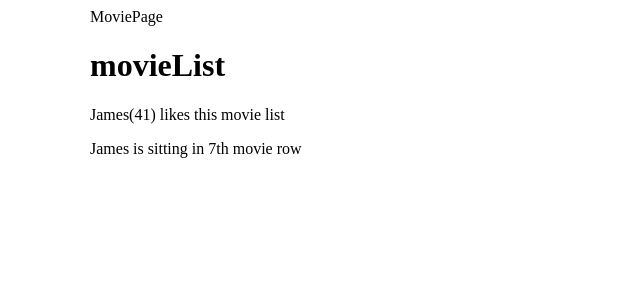
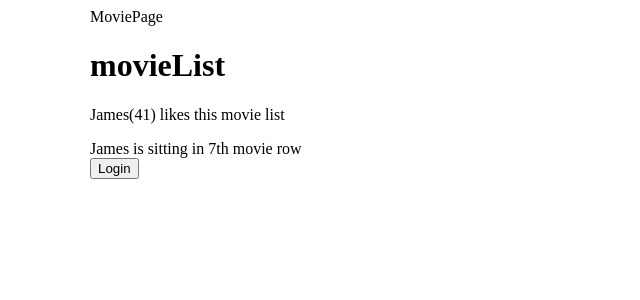
Before and after one commit to NeilaVait/react-hooks, a React (Create React App) app: page / in a window 1280 px wide. Shown: the top 300 px of the page, without its empty margins (0-640 px from the left). Built offline with nearby package versions, Linux system fonts and the light colour scheme.

Commit message:
Login component, onlogin fn used

```diff
--- a/src/App.jsx
+++ b/src/App.jsx
@@ -4,6 +4,7 @@ import './App.css';
 // import CounterHook from './components/CounterHook';
 import MoviePage from './context/MoviePage';
 import UserContext from './context/UserContext';
+import Login from './context/Login';
 
 class App extends Component {
   state = {
@@ -15,6 +16,7 @@ class App extends Component {
 
   handleLogin = (username) => {
     console.log('handlelogin ran', username);
+    this.setState({ user: { ...this.state.user, name: username } });
   };
 
   render() {
@@ -23,6 +25,7 @@ class App extends Component {
         <div className="App container">
           {/* <CounterHook /> */}
           <MoviePage />
+          <Login />
         </div>
       </UserContext.Provider>
     );
--- /dev/null
+++ b/src/context/Login.jsx
@@ -0,0 +1,12 @@
+import React, { useContext } from 'react';
+import UserContext from './UserContext';
+
+export default function Login() {
+  const userContext = useContext(UserContext);
+  console.log(userContext);
+  return (
+    <div>
+      <button onClick={() => userContext.onLogin('Bob')}>Login</button>
+    </div>
+  );
+}
```
